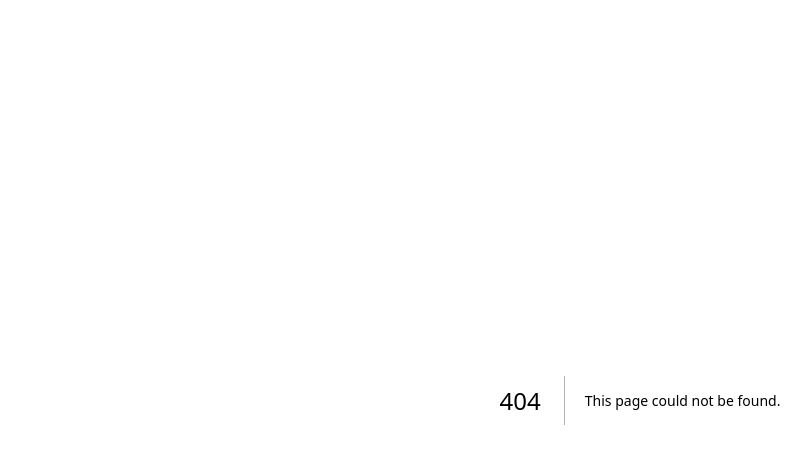
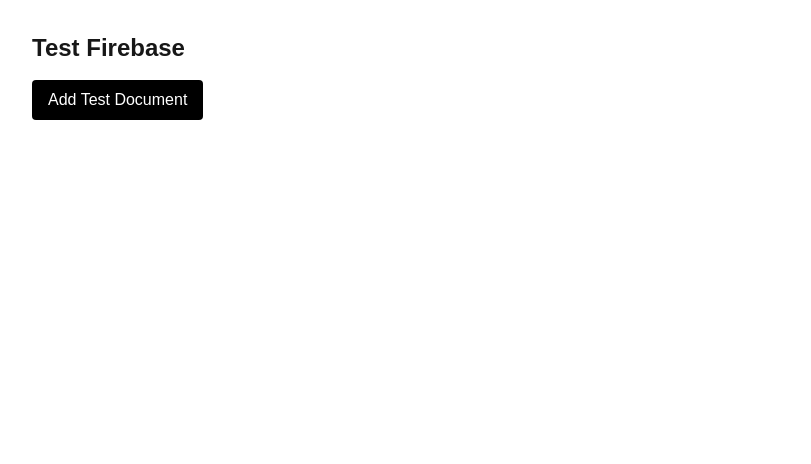
Before and after one commit to amina23aks/ziziwallpaper, a Next.js app: page /test-firebase in a window 1280 px wide. Before the commit this address had no page. Shown: the top 464 px of the page, without its empty margins (0-811 px from the left). Built offline with nearby package versions, Linux system fonts and the light colour scheme; no server answers.

Commit message:
initial nextjs firebase setup

```diff
--- /dev/null
+++ b/app/test-firebase/page.tsx
@@ -0,0 +1,45 @@
+"use client";
+
+import { useState } from "react";
+import { addDoc, collection, serverTimestamp } from "firebase/firestore";
+import { db } from "@/lib/firebase/client";
+
+export default function TestFirebasePage() {
+  const [loading, setLoading] = useState(false);
+  const [message, setMessage] = useState("");
+
+  const handleAddTestDoc = async () => {
+    try {
+      setLoading(true);
+      setMessage("");
+
+      const docRef = await addDoc(collection(db, "test_connection"), {
+        text: "Firebase is connected",
+        createdAt: serverTimestamp(),
+      });
+
+      setMessage(`Success! Document created: ${docRef.id}`);
+    } catch (error) {
+      console.error(error);
+      setMessage("Failed to write to Firestore");
+    } finally {
+      setLoading(false);
+    }
+  };
+
+  return (
+    <main className="min-h-screen p-8">
+      <h1 className="mb-4 text-2xl font-bold">Test Firebase</h1>
+
+      <button
+        onClick={handleAddTestDoc}
+        disabled={loading}
+        className="rounded bg-black px-4 py-2 text-white disabled:opacity-50"
+      >
+        {loading ? "Saving..." : "Add Test Document"}
+      </button>
+
+      {message ? <p className="mt-4">{message}</p> : null}
+    </main>
+  );
+}
--- /dev/null
+++ b/lib/firebase/client.ts
@@ -0,0 +1,20 @@
+import { getApp, getApps, initializeApp } from "firebase/app";
+import { getAuth } from "firebase/auth";
+import { getFirestore } from "firebase/firestore";
+
+const firebaseConfig = {
+  apiKey: process.env.NEXT_PUBLIC_FIREBASE_API_KEY,
+  authDomain: process.env.NEXT_PUBLIC_FIREBASE_AUTH_DOMAIN,
+  projectId: process.env.NEXT_PUBLIC_FIREBASE_PROJECT_ID,
+  storageBucket: process.env.NEXT_PUBLIC_FIREBASE_STORAGE_BUCKET,
+  messagingSenderId: process.env.NEXT_PUBLIC_FIREBASE_MESSAGING_SENDER_ID,
+  appId: process.env.NEXT_PUBLIC_FIREBASE_APP_ID,
+  measurementId: process.env.NEXT_PUBLIC_FIREBASE_MEASUREMENT_ID,
+};
+
+const app = getApps().length ? getApp() : initializeApp(firebaseConfig);
+
+export const auth = getAuth(app);
+export const db = getFirestore(app);
+
+export default app;
```
Also changed, not shown: package.json (+10 -1 lines), 2 other files (tests, documents, lock files or other folders).
